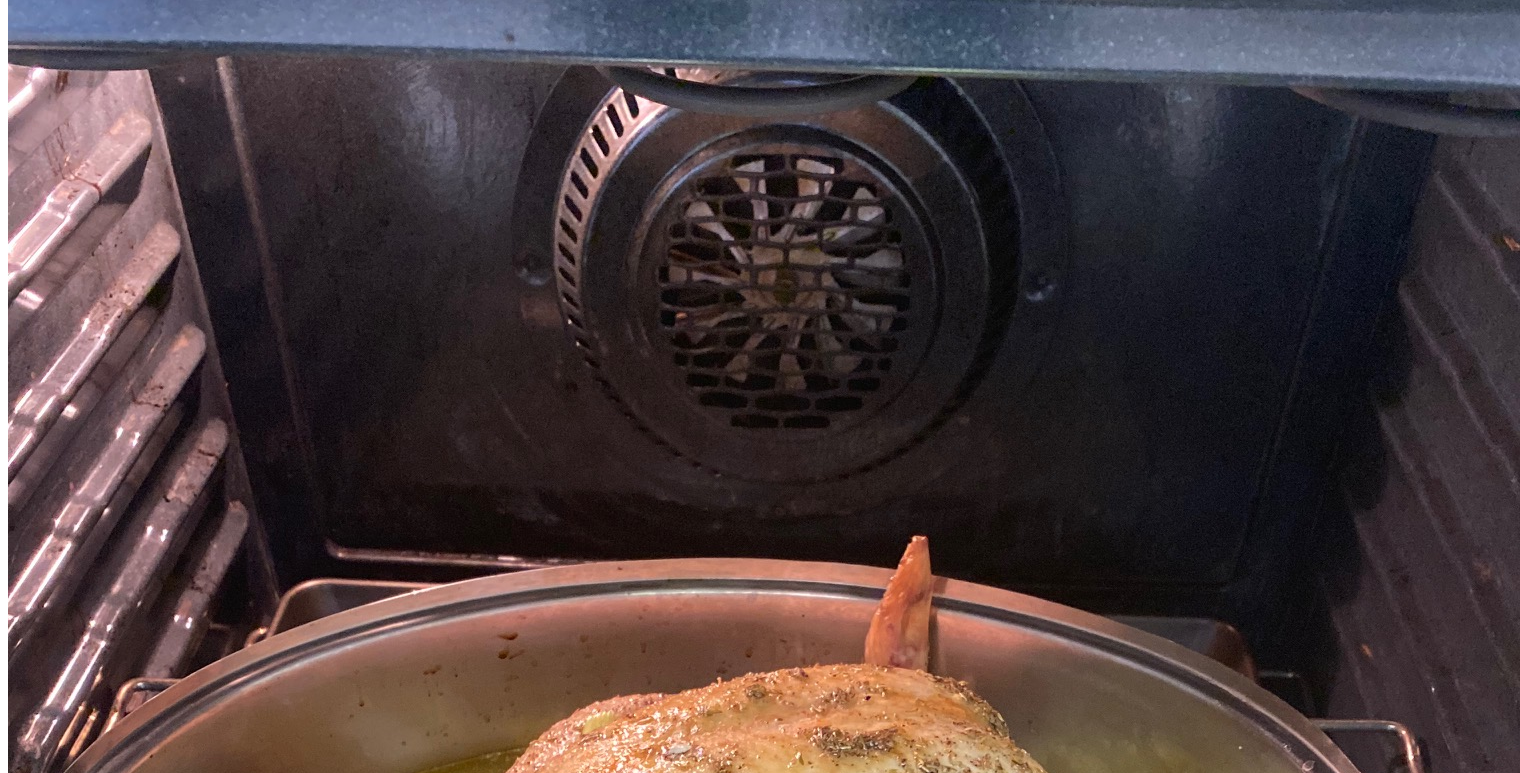
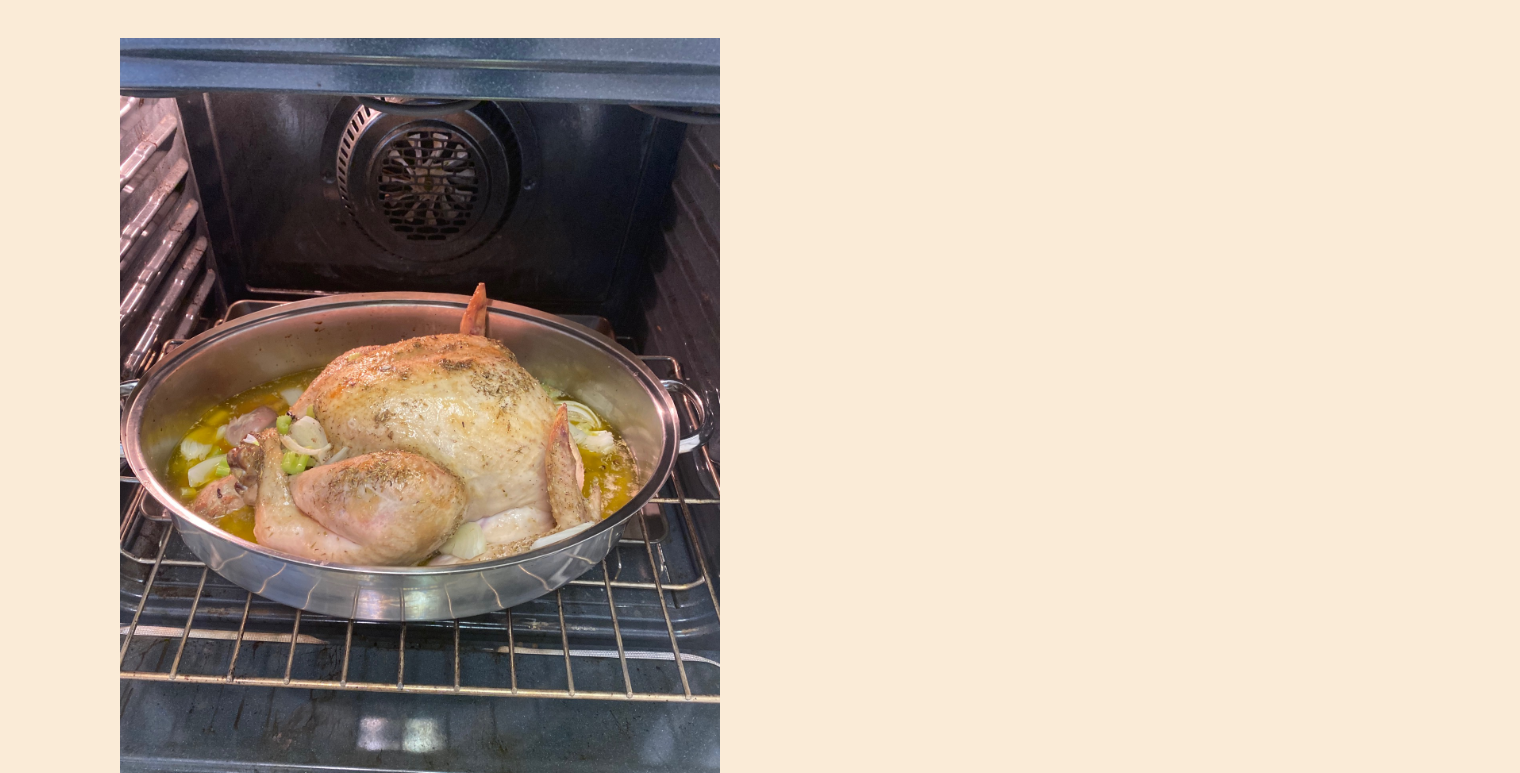
Before and after one commit to hardhittad22/odin-recipes, a plain HTML site: page recipes/roasted-turkey.html in a window 1280 px wide. Shown: the part 161-934 px from the top of the page, 1520 px wide, since content can reach past the window. Drawn offline with Linux system fonts and the light colour scheme; files that its build step writes are made by us from their sources.

Commit message:
Added styles to html files

```diff
--- a/recipes/roasted-turkey.html
+++ b/recipes/roasted-turkey.html
@@ -3,6 +3,7 @@
 <head>
     <meta charset="UTF-8">
     <meta name="viewport" content="width=device-width, initial-scale=1.0">
+    <link rel="stylesheet" href="./styles-roasted-turkey.css" />
     <title></title>
 </head>
 <body>
@@ -29,7 +30,7 @@
     <h2>Directions</h2>
     <ol>
         <li>Remove giblets and neck from turkey; wash and set aside. Wash turkey thoroughly inside and out. Pat dry with paper towels. Remove and discard excess fat.</li>
-        <li>Preheat oven to 400 <sup>o</sup>F.</li>
+        <li>Preheat oven to 400<sup>o</sup>F.</li>
         <li>Mix: Salt, 1/2 tsp. pepper, thyme and rosemary.Sprinkle half mixture inside turkey (remove liver). Bring skin of neck over back; fasten with poultry pins. Tie ends of legs together.</li>
         <li>Place turkey, breast side up, in shallow roasting pan without rack. Brush half butter over turkey. Sprinkle with remaining salt and pepper mix. Insert meat thermometer inside of thigh at thickest part.</li>
         <li>Roast, uncovered and brushing with remaining butter: 40 minutes (or lightly browned). Remove from oven. Reduce temperature to 350<sup>o</sup>F. Add: celery, onion, cloves, and turkey neck to roasting pan. Pour: 1 cup wine over turkey. Cover pan tightly with foil.</li>
```
Also changed, not shown: recipes/candied-yams.html (+1 -0 lines).
